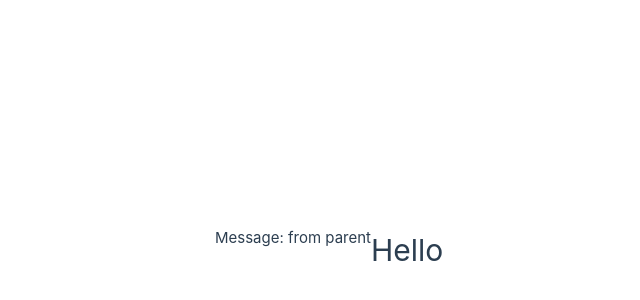
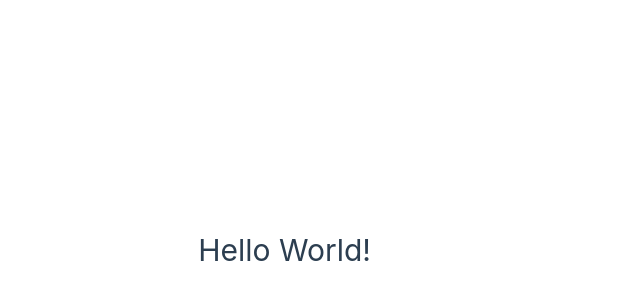
Before and after one commit to darshanmukunda98/gnome-Todo-VueJSMongoDB, a Vue app in the folder vue-project/: page / in a window 1280 px wide. Shown: the part 150-450 px from the top of the page, without its empty margins (269-909 px from the left). Built offline with nearby package versions, Linux system fonts and the light colour scheme.

Commit message:
ex1 Hello World

```diff
--- a/vue-project/src/App.vue
+++ b/vue-project/src/App.vue
@@ -1,9 +1,7 @@
 <script setup>
 import {ref} from 'vue'
-import ChildComp from './ChildComp.vue'
-
-const msg = ref('from parent')
+const message = ref('Hello World!')
 </script>
 <template>
-<ChildComp>Message: {{ msg }}</ChildComp>
+  <h1>{{ message }}</h1>
 </template>
```
